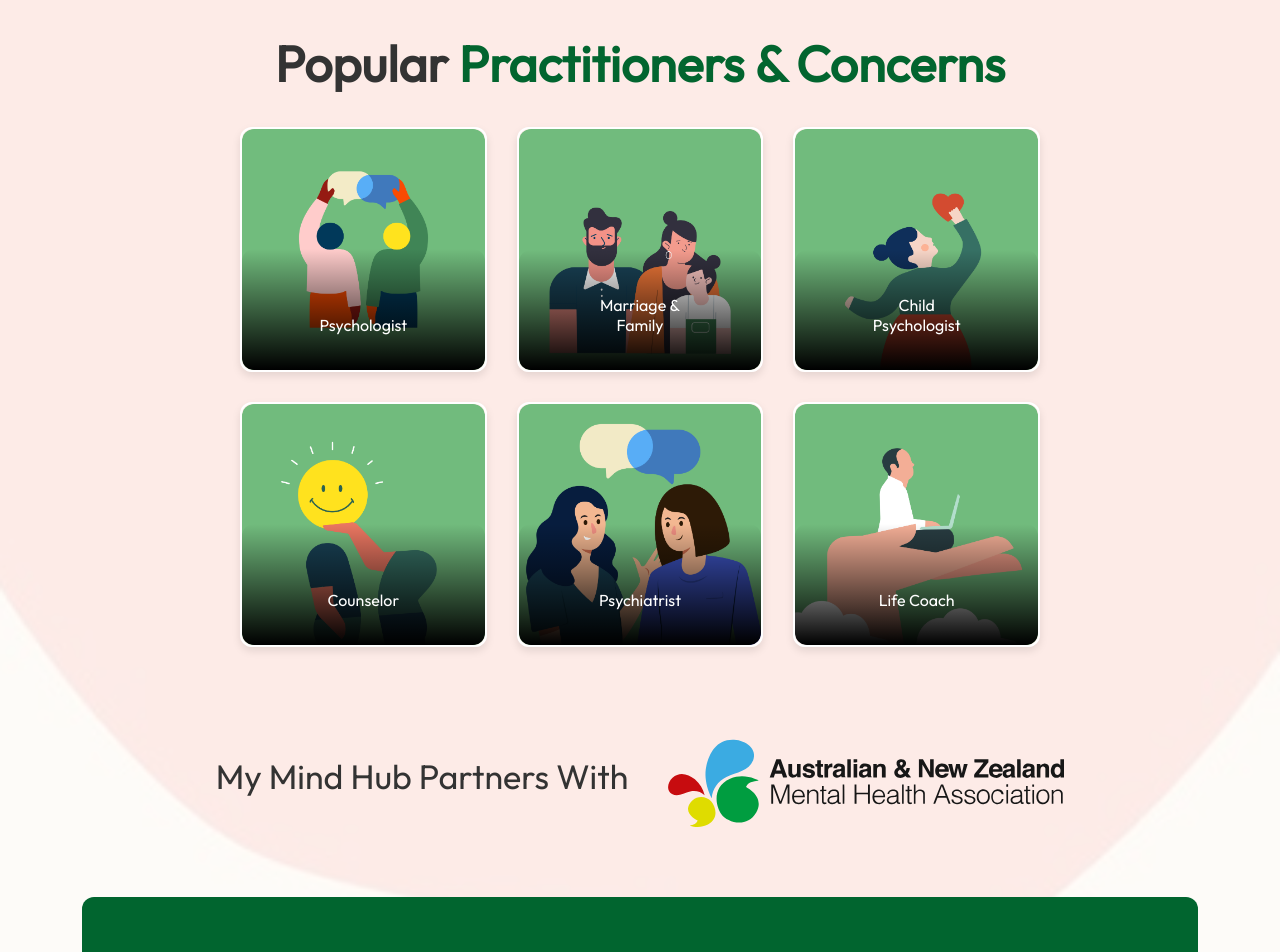
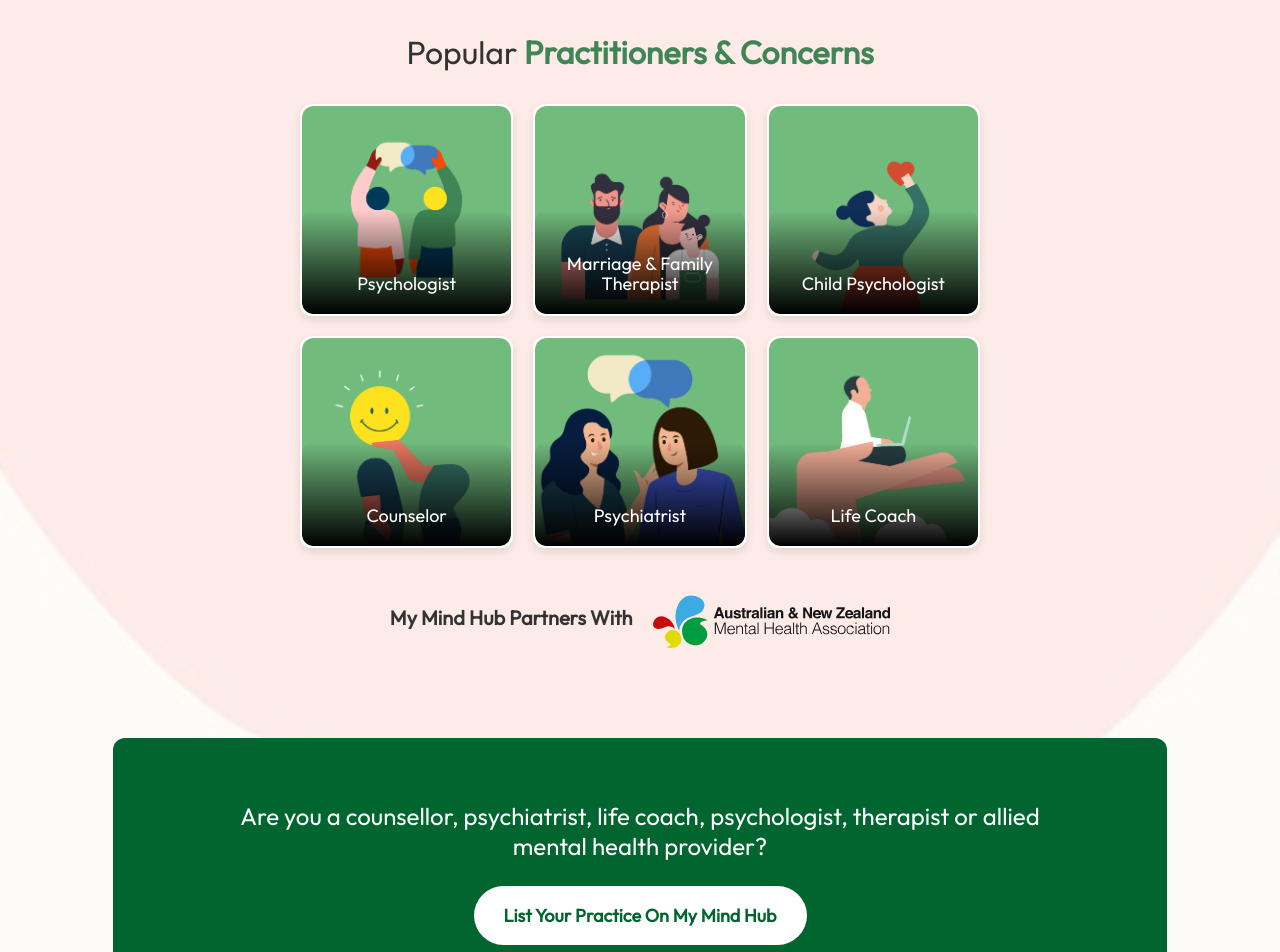
Before and after one commit to vidwanns/my_mind_hub, a Next.js app: page / in a window 1280 px wide. Shown: the part 700-1652 px from the top of the page. Built offline with nearby package versions, Linux system fonts and the light colour scheme.

Commit message:
second lap

```diff
--- a/src/components/home/secondSection.js
+++ b/src/components/home/secondSection.js
@@ -9,7 +9,7 @@ const practitioners = [
   },
   {
     id: 2,
-    title: "Marriage & Family",
+    title: "Marriage & Family Therapist",
     image: "/images/home/secondSection/marriage.png",
   },
   {
@@ -35,9 +35,8 @@ const SecondSection = () => {
     <section className="second-section">
       <div className="second-section__background"></div>
       <div className="second-section__content">
-        <h2 className="second-section__heading">
-          Popular <span className="highlight">Practitioners & Concerns</span>
-        </h2>
+        <p className="second-section__heading">
+        <span className="lighter-text">Popular</span> <strong><span className="highlight">Practitioners & Concerns</span></strong>        </p>
 
         <div className="practitioner-grid">
           {practitioners.map((item) => (
@@ -57,7 +56,7 @@ const SecondSection = () => {
         {/* Partners Section */}
         <div className="partners-container">
           <div className="partners">
-            <p>My Mind Hub Partners With</p>
+            <p><strong>My Mind Hub Partners With</strong></p>
             <img
               src="/images/home/secondSection/Australian.svg"
               alt="Australian & New Zealand Mental Health Association"
--- a/src/styles/home-css/secondSection.css
+++ b/src/styles/home-css/secondSection.css
@@ -34,7 +34,7 @@
 }
 
 .highlight {
-  color: #02652F;
+  color: #408556;
 }
 
 .practitioner-grid {
@@ -92,12 +92,14 @@
   transform: translateX(-50%);
   color: white;
   font-family: var(--Outfit);
-  font-size: 1rem;
+  font-size: 23px;
+  line-height: 23px;
   font-weight: 500;
   padding: 5px 10px;
   border-radius: 5px;
   text-align: center;
   z-index: 3;
+  width: 100%;
 }
 
 .partners-container {
@@ -184,6 +186,46 @@
   background-color: #fcf5e8;
 }
 
+@media only screen and (max-width: 1700px) {
+  .second-section__heading {
+    font-size: 32px;
+  }
+  .practitioner-grid {
+    grid-gap: 20px;
+    max-width: 680px;
+  }
+  .practitioner-title-overlay {
+    bottom: 15px;
+    font-size: 18px;
+    line-height: 20px;
+  }
+  .partners {
+    margin-top: 0;
+    width: 100%;
+    gap: 20px;
+  }
+  .partners p {
+    font-size: 20px;
+  }
+  .partners-logo {
+    height: 60px;
+  }
+  .provider-section {
+    padding: 15px;
+    width: 85%;
+    margin-top: 50px;
+    height: 270px;
+  }
+  .provider-text {
+    font-size: 24px;
+    width: 80%;
+  }
+  .provider-button {
+    padding: 18px 30px;
+    font-size: 18px;
+  }
+}
+
 @media only screen and (min-width: 355px) and (max-width: 600px) {
   .second-section__heading {
     font-size: 24px;
@@ -228,15 +270,15 @@
     padding: 15px;
     width: 100%;
     margin-top: 50px;
-}
+  }
 
-.provider-text {
+  .provider-text {
     font-size: 24px;
     width: 95%;
-}
+  }
 
-.provider-button {
+  .provider-button {
     padding: 12px 25px;
     font-size: 18px;
+  }
 }
-}
--- a/src/styles/layout-css/header.css
+++ b/src/styles/layout-css/header.css
@@ -96,6 +96,11 @@
     display: flex;
     gap: 26px;
   }
+
+  .header__logo img {
+    scale: .9;
+    margin-left: -10px;
+  }
 }
 
 @media only screen and (min-width: 355px) and (max-width: 600px) {
```
